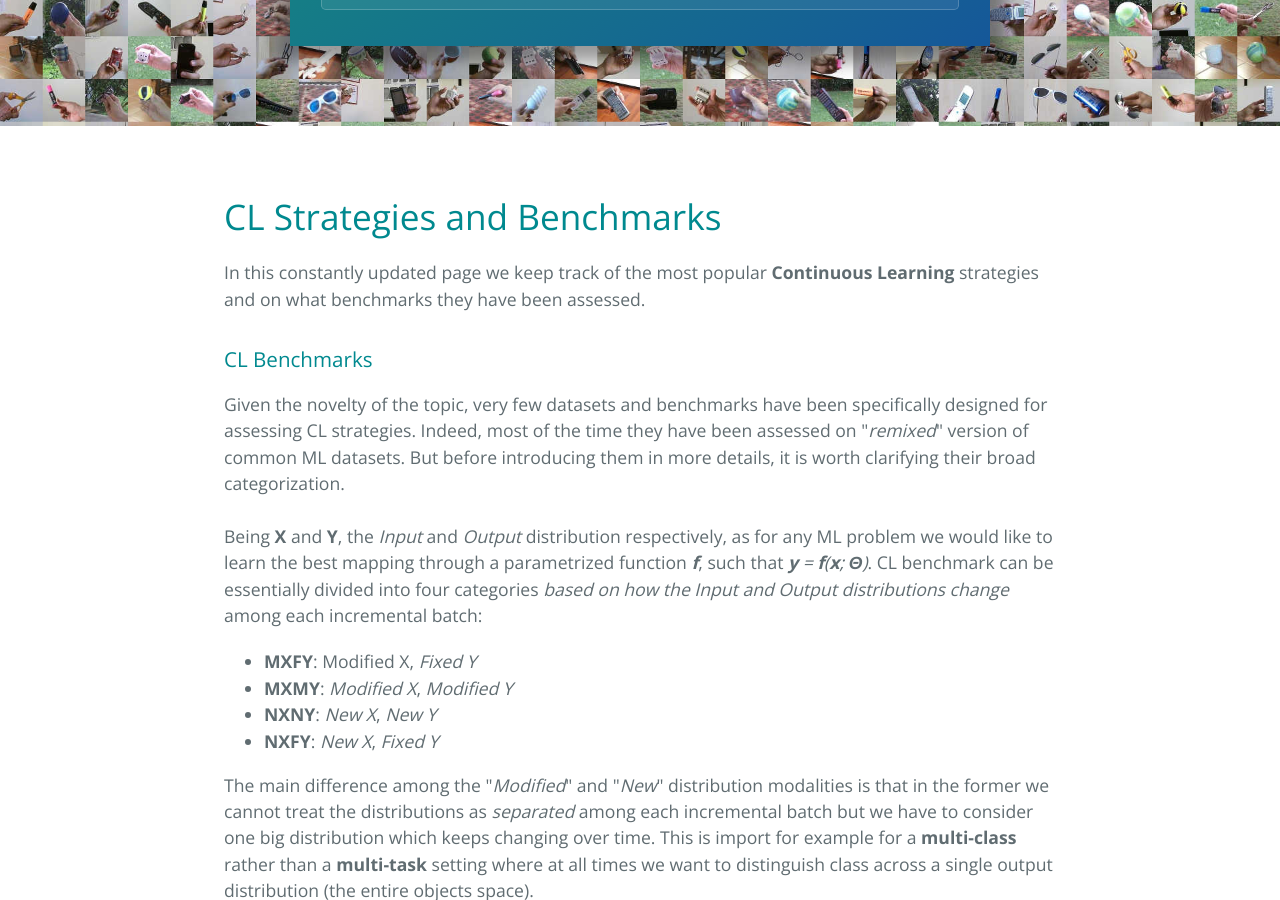
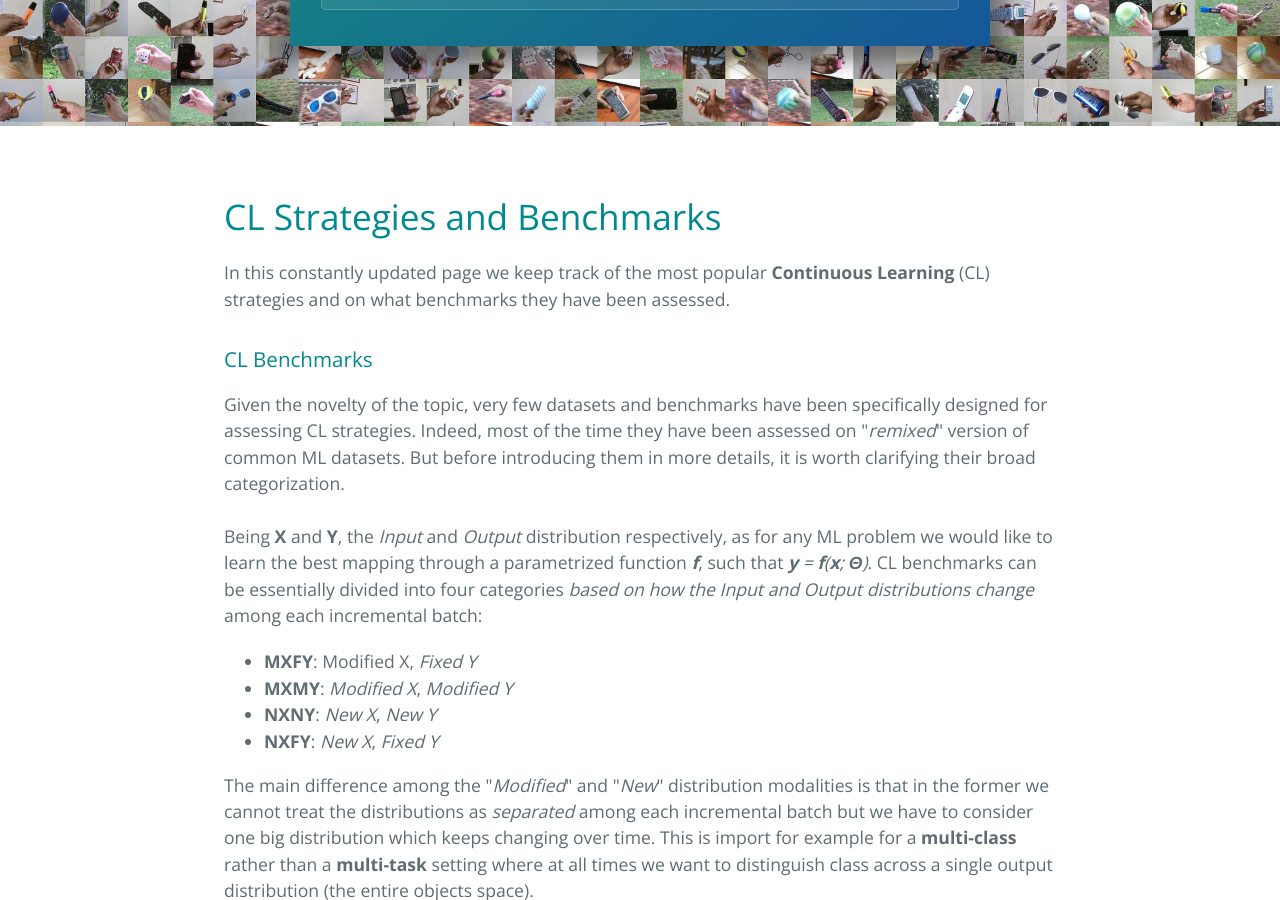
Before and after one commit to vlomonaco/core50, a Jekyll site: the page built from strategies.html, in a window 1280 px wide and 900 px high, scrolled down 433 px. Built offline with Jekyll 4.4.1, drawn with Linux system fonts in a browser that asks for light colours; nearby versions of some CDN libraries; comment, search, counter and statistics services are not loaded.

Commit message:
stragegies and bench. page added.

```diff
--- a/strategies.html
+++ b/strategies.html
@@ -9,7 +9,7 @@ title: {{ site.name }}
 
 <h1>CL Strategies and Benchmarks</h1>
 
-In this constantly updated page we keep track of the most popular <strong>Continuous Learning</strong> strategies and on what benchmarks they have been assessed.
+In this constantly updated page we keep track of the most popular <strong>Continuous Learning</strong> (CL) strategies and on what benchmarks they have been assessed.
 
 
 <h3>CL Benchmarks</h3>
@@ -18,7 +18,7 @@ Given the novelty of the topic, very few datasets and benchmarks have been speci
 
 But before introducing them in more details, it is worth clarifying their broad categorization. <br><br>
 
-Being <strong>X</strong> and <strong>Y</strong>, the <i>Input</i> and <i>Output</i> distribution respectively, as for any ML problem we would like to learn the best mapping through a parametrized function <strong><i>f</i></strong>, such that <i><strong>y</strong> = <strong>f</strong>(<strong>x</strong>; <strong>&Theta;</strong>)</i>. CL benchmark can be essentially divided into four categories <i>based on how the Input and Output distributions change</i> among each incremental batch: <br>
+Being <strong>X</strong> and <strong>Y</strong>, the <i>Input</i> and <i>Output</i> distribution respectively, as for any ML problem we would like to learn the best mapping through a parametrized function <strong><i>f</i></strong>, such that <i><strong>y</strong> = <strong>f</strong>(<strong>x</strong>; <strong>&Theta;</strong>)</i>. CL benchmarks can be essentially divided into four categories <i>based on how the Input and Output distributions change</i> among each incremental batch: <br>
 
 <ul class="posts" style='margin-top:20px'>
       <li><strong>MXFY</strong>: Modified X</i>, <i>Fixed Y</i></li>
```
